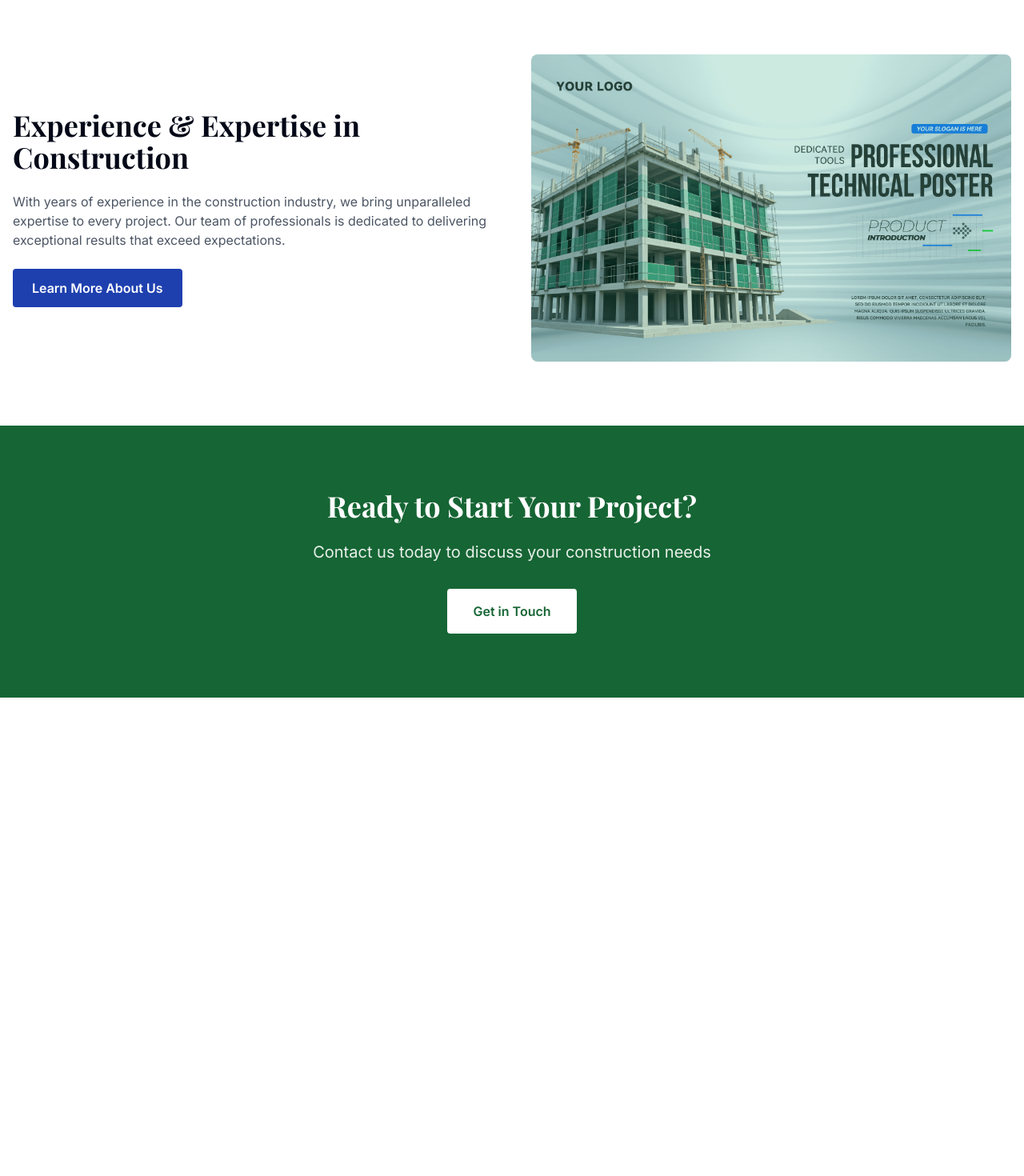
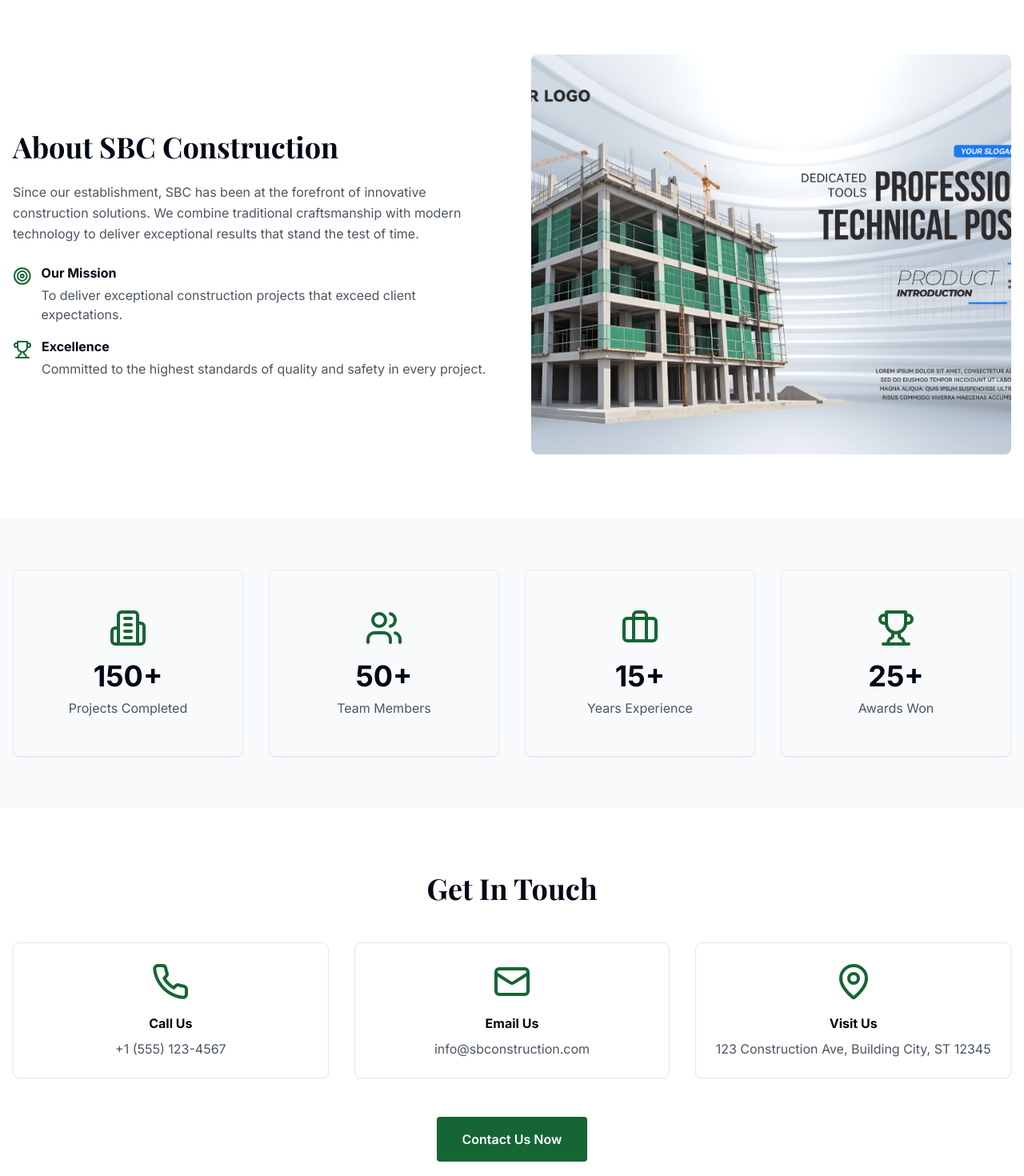
Before and after one commit to RagnarLodbrok2017/solo-base-web-forge, a React (Vite) app: page / in a window 1280 px wide. Shown: the part 1280-2750 px from the top of the page at 80% size. Before the commit the page ends 2152 px from the top, so only its background shows below. Built offline with nearby package versions, Linux system fonts and the light colour scheme.

Commit message:
feat: Add home page sections
Add about, statistics, and contact sections to the home page.

```diff
--- a/src/pages/Index.tsx
+++ b/src/pages/Index.tsx
@@ -1,6 +1,7 @@
 
-import { Building2, Users, Hammer, BarChart } from 'lucide-react';
+import { Building2, Users, Hammer, BarChart, Phone, Mail, MapPin, Trophy, Target, Briefcase } from 'lucide-react';
 import { Link } from 'react-router-dom';
+import { Card, CardContent } from "@/components/ui/card";
 
 const Index = () => {
   return (
@@ -71,33 +72,118 @@ const Index = () => {
       </section>
 
       {/* About Section */}
-      <section className="py-20">
+      <section className="py-20 bg-white">
         <div className="container mx-auto px-4">
           <div className="grid lg:grid-cols-2 gap-12 items-center">
             <div>
               <h2 className="text-4xl font-heading font-bold mb-6">
-                Experience & Expertise in Construction
+                About SBC Construction
               </h2>
-              <p className="text-gray-600 mb-6">
-                With years of experience in the construction industry, we bring unparalleled expertise
-                to every project. Our team of professionals is dedicated to delivering exceptional
-                results that exceed expectations.
+              <p className="text-gray-600 mb-6 leading-relaxed">
+                Since our establishment, SBC has been at the forefront of innovative construction
+                solutions. We combine traditional craftsmanship with modern technology to deliver
+                exceptional results that stand the test of time.
               </p>
-              <Link
-                to="/about"
-                className="inline-block bg-secondary hover:bg-blue-800 text-white font-semibold px-6 py-3 rounded transition-colors"
-              >
-                Learn More About Us
-              </Link>
+              <div className="flex flex-col gap-4">
+                <div className="flex items-start gap-3">
+                  <Target className="w-6 h-6 text-primary mt-1" />
+                  <div>
+                    <h3 className="font-bold mb-1">Our Mission</h3>
+                    <p className="text-gray-600">To deliver exceptional construction projects that exceed client expectations.</p>
+                  </div>
+                </div>
+                <div className="flex items-start gap-3">
+                  <Trophy className="w-6 h-6 text-primary mt-1" />
+                  <div>
+                    <h3 className="font-bold mb-1">Excellence</h3>
+                    <p className="text-gray-600">Committed to the highest standards of quality and safety in every project.</p>
+                  </div>
+                </div>
+              </div>
             </div>
-            <div className="relative h-96">
-              <div className="absolute inset-0 bg-construction/20 rounded-lg"></div>
+            <div className="relative h-[500px] rounded-lg overflow-hidden">
               <img
                 src="/lovable-uploads/6e2854ce-8bfb-4d45-9454-265fe1b88f14.png"
-                alt="Construction expertise"
-                className="w-full h-full object-cover rounded-lg"
+                alt="About SBC"
+                className="w-full h-full object-cover"
               />
             </div>
+          </div>
+        </div>
+      </section>
+
+      {/* Statistics Section */}
+      <section className="py-16 bg-gray-50">
+        <div className="container mx-auto px-4">
+          <div className="grid md:grid-cols-4 gap-8">
+            <Card className="text-center p-6 hover:shadow-lg transition-shadow">
+              <CardContent className="pt-6">
+                <Building2 className="w-12 h-12 mx-auto text-primary mb-4" />
+                <div className="text-4xl font-bold mb-2">150+</div>
+                <p className="text-gray-600">Projects Completed</p>
+              </CardContent>
+            </Card>
+            <Card className="text-center p-6 hover:shadow-lg transition-shadow">
+              <CardContent className="pt-6">
+                <Users className="w-12 h-12 mx-auto text-primary mb-4" />
+                <div className="text-4xl font-bold mb-2">50+</div>
+                <p className="text-gray-600">Team Members</p>
+              </CardContent>
+            </Card>
+            <Card className="text-center p-6 hover:shadow-lg transition-shadow">
+              <CardContent className="pt-6">
+                <Briefcase className="w-12 h-12 mx-auto text-primary mb-4" />
+                <div className="text-4xl font-bold mb-2">15+</div>
+                <p className="text-gray-600">Years Experience</p>
+              </CardContent>
+            </Card>
+            <Card className="text-center p-6 hover:shadow-lg transition-shadow">
+              <CardContent className="pt-6">
+                <Trophy className="w-12 h-12 mx-auto text-primary mb-4" />
+                <div className="text-4xl font-bold mb-2">25+</div>
+                <p className="text-gray-600">Awards Won</p>
+              </CardContent>
+            </Card>
+          </div>
+        </div>
+      </section>
+
+      {/* Contact Section */}
+      <section className="py-20 bg-white">
+        <div className="container mx-auto px-4">
+          <h2 className="text-4xl font-heading font-bold text-center mb-12">
+            Get In Touch
+          </h2>
+          <div className="grid md:grid-cols-3 gap-8">
+            <Card className="text-center hover:shadow-lg transition-shadow">
+              <CardContent className="pt-6">
+                <Phone className="w-12 h-12 mx-auto text-primary mb-4" />
+                <h3 className="font-bold mb-2">Call Us</h3>
+                <p className="text-gray-600">+1 (555) 123-4567</p>
+              </CardContent>
+            </Card>
+            <Card className="text-center hover:shadow-lg transition-shadow">
+              <CardContent className="pt-6">
+                <Mail className="w-12 h-12 mx-auto text-primary mb-4" />
+                <h3 className="font-bold mb-2">Email Us</h3>
+                <p className="text-gray-600">info@sbconstruction.com</p>
+              </CardContent>
+            </Card>
+            <Card className="text-center hover:shadow-lg transition-shadow">
+              <CardContent className="pt-6">
+                <MapPin className="w-12 h-12 mx-auto text-primary mb-4" />
+                <h3 className="font-bold mb-2">Visit Us</h3>
+                <p className="text-gray-600">123 Construction Ave, Building City, ST 12345</p>
+              </CardContent>
+            </Card>
+          </div>
+          <div className="text-center mt-12">
+            <Link
+              to="/contact"
+              className="inline-block bg-primary hover:bg-primary/90 text-white font-semibold px-8 py-4 rounded transition-colors"
+            >
+              Contact Us Now
+            </Link>
           </div>
         </div>
       </section>
```
